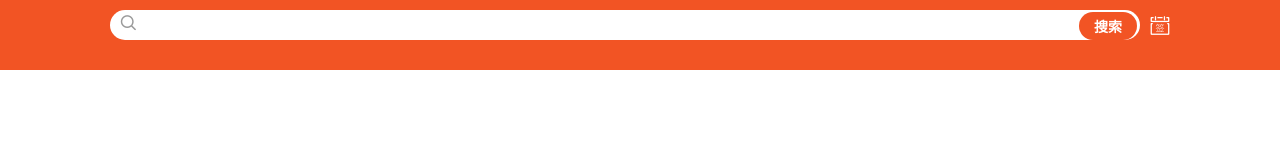
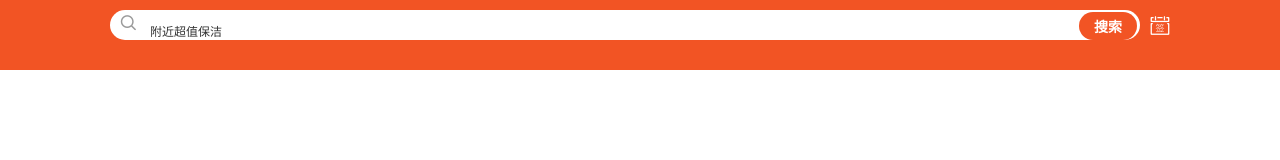
Before and after one commit to icebear32/real-estate-uniapp, a Vue app: page /find#/index in a window 1280 px wide. Shown: the top 160 px of the page. Built offline with nearby package versions, Linux system fonts and the light colour scheme.

Commit message:
搜索栏文字间歇滚动

```diff
--- a/src/views/index/header.vue
+++ b/src/views/index/header.vue
@@ -8,6 +8,12 @@
             <div class="search-box">
                 <i class="iconfont icon-sousuo"></i>
                 <input type="text">
+                <ul>
+                    <li>名企招聘</li>
+                    <li>买仓库</li>
+                    <li>商业房产</li>
+                    <li>附近超值保洁</li>
+                </ul>
                 <button>搜索</button>
             </div>
             <div class="search-sign">
```
Also changed, not shown: src/assets/css/index.css (indentation only).
